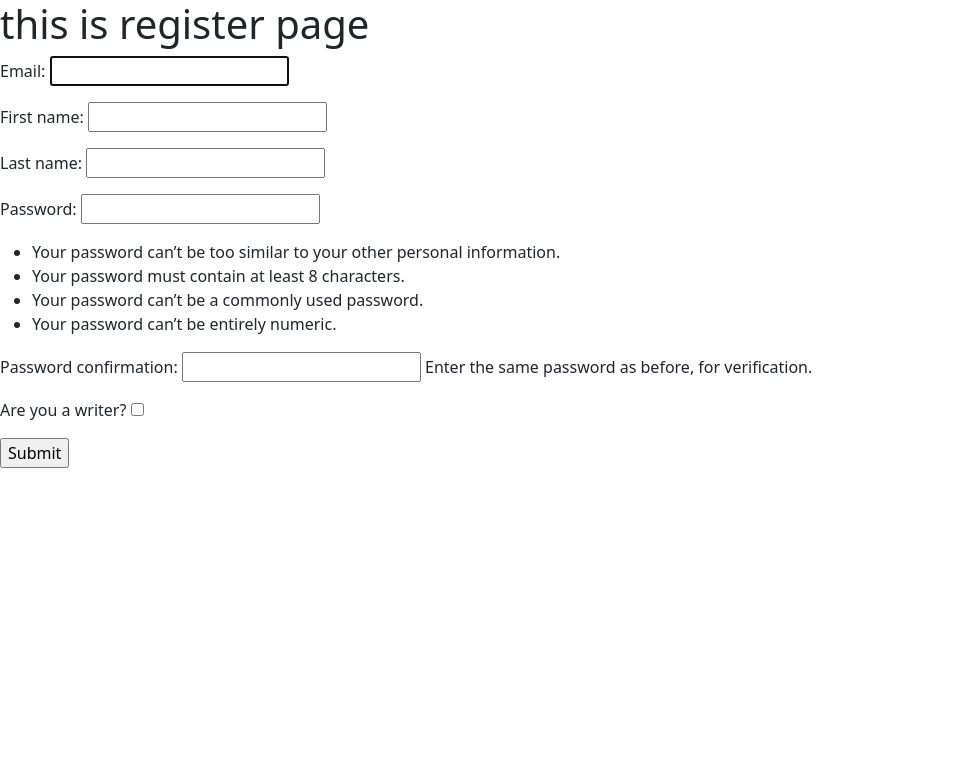
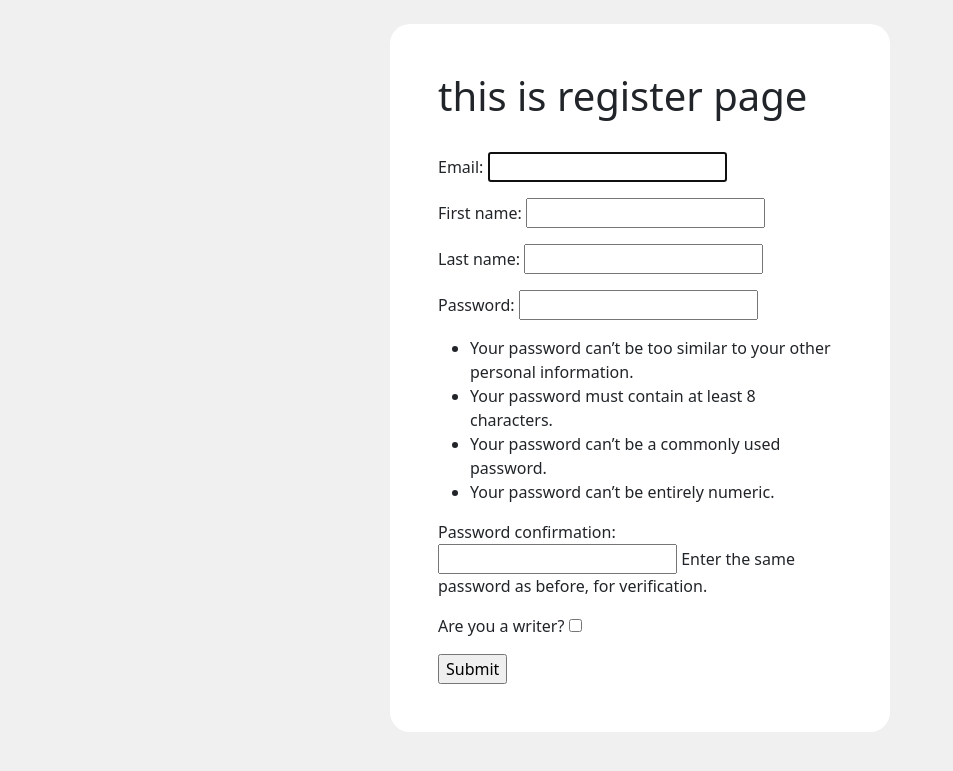
Before and after one commit to ghanshyam20/my-fullstack-project, a Django app: page /register in a window 1280 px wide. Shown: the top 771 px of the page, without its empty margins (0-953 px from the left). Run offline with Django 5.2, Linux system fonts and the light colour scheme.

Commit message:
added form css

```diff
--- a/account/templates/account/index.html
+++ b/account/templates/account/index.html
@@ -9,8 +9,9 @@
   <meta name="viewport" content="width=device-width, initial-scale=1" />
 
 
+
   <link rel="stylesheet" href="https://cdn.jsdelivr.net/npm/bootstrap@5.3.0/dist/css/bootstrap.min.css">
-
+  <link rel="stylesheet" href="{% static 'css/style.css' %}">
   <style>
     body {
       background-color: #f8f9fa;
@@ -20,7 +21,7 @@
       max-width: 700px;
       margin: 100px auto;
       text-align: center;
-    }
+
 
     .hero h1 {
       font-size: 42px;
--- a/account/templates/account/register.html
+++ b/account/templates/account/register.html
@@ -8,11 +8,14 @@
 
 
 <link rel="stylesheet" href="https://cdn.jsdelivr.net/npm/bootstrap@5.3.0/dist/css/bootstrap.min.css">
-
+<link rel="stylesheet" href="{% static 'css/style.css' %}">
 
 </head>
 <body>
-    <h1> this is register page </h1>
+    <br>
+    <div class="container bg-white shadow-md p-5 form-layout">
+        <h1> this is register page </h1>
+        <br>
     <form method="POST" autocomplete="off">
 
 
@@ -22,5 +25,9 @@
 
         <input type="submit" value="Submit">
     </form>
+
+    </div>
+    <br>
+
 </body>
 </html>
--- a/static/css/style.css
+++ b/static/css/style.css
@@ -1,3 +1,9 @@
 body{
-    background-color: aqua;
+    background-color: #f0f0f0;
 }
+
+
+.form-layout{
+    width: 500px;
+    border-radius:20px;
+}
```
Also changed, not shown: account/templates/account/my-login.html (+8 -1 lines).
